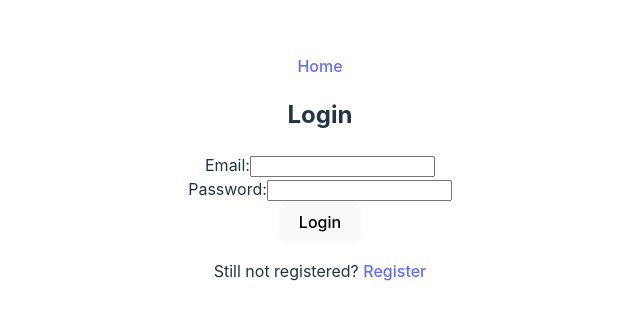
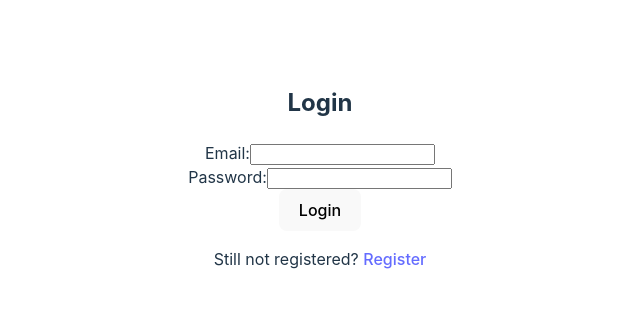
Before and after one commit to dieegoolimaa/bank-frontend, a React (Vite) app: page / in a window 1280 px wide. Shown: the part 224-544 px from the top of the page, without its empty margins (320-960 px from the left). Built offline with nearby package versions, Linux system fonts and the light colour scheme; no server answers.

Commit message:
import link navbar

```diff
--- a/src/components/NavBar.jsx
+++ b/src/components/NavBar.jsx
@@ -1,10 +1,18 @@
+import { useSession } from "../context/SessionContext";
 import { Link } from "react-router-dom";
 
 function NavBar() {
+  const { isAuthenticated, logout } = useSession();
+
   return (
-    <div>
-      <Link to="/home">Home</Link>
-    </div>
+    <nav>
+      {isAuthenticated ? (
+        <>
+          <Link to="/home">Home</Link>
+          <button onClick={logout}>Logout</button>
+        </>
+      ) : null}
+    </nav>
   );
 }
 
```
